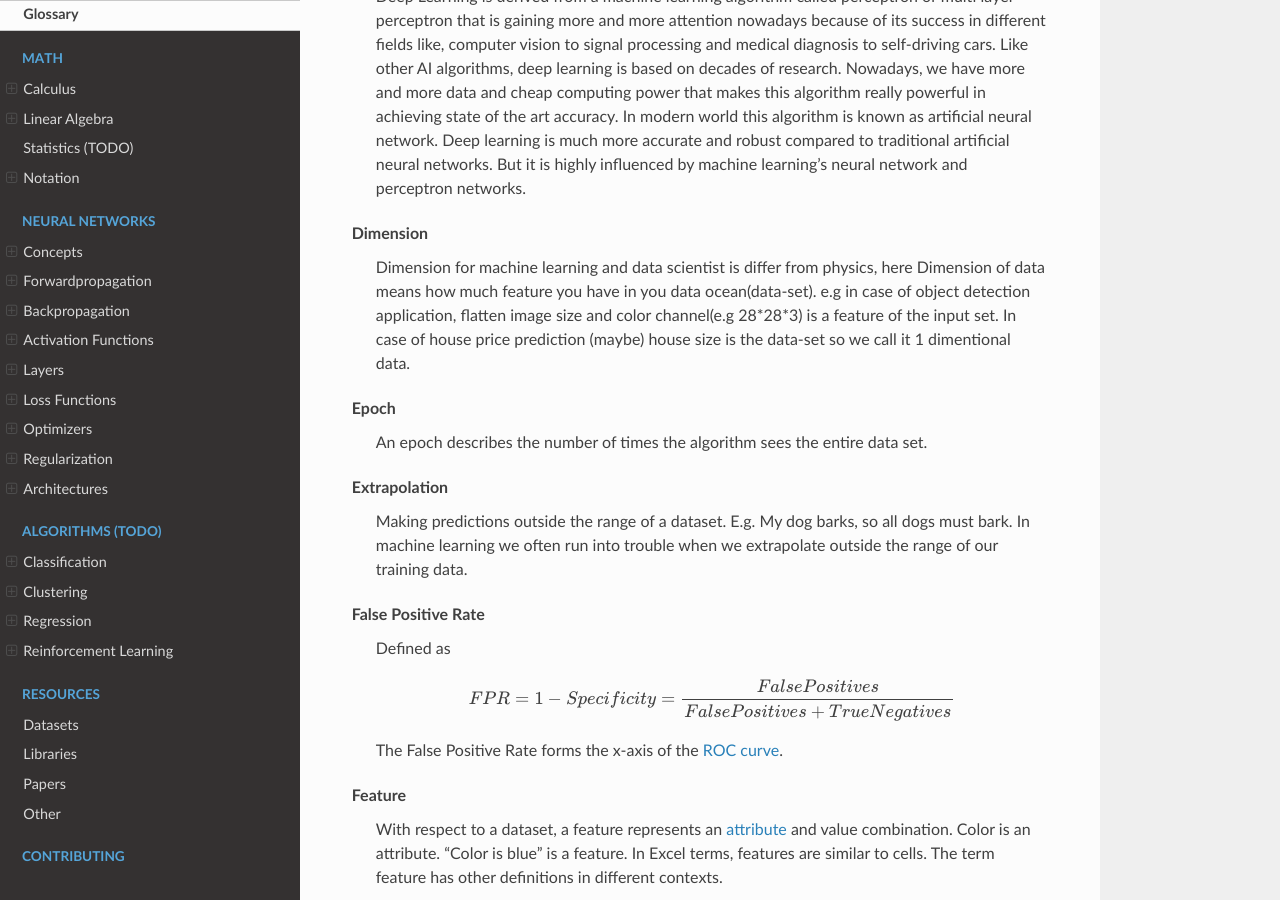
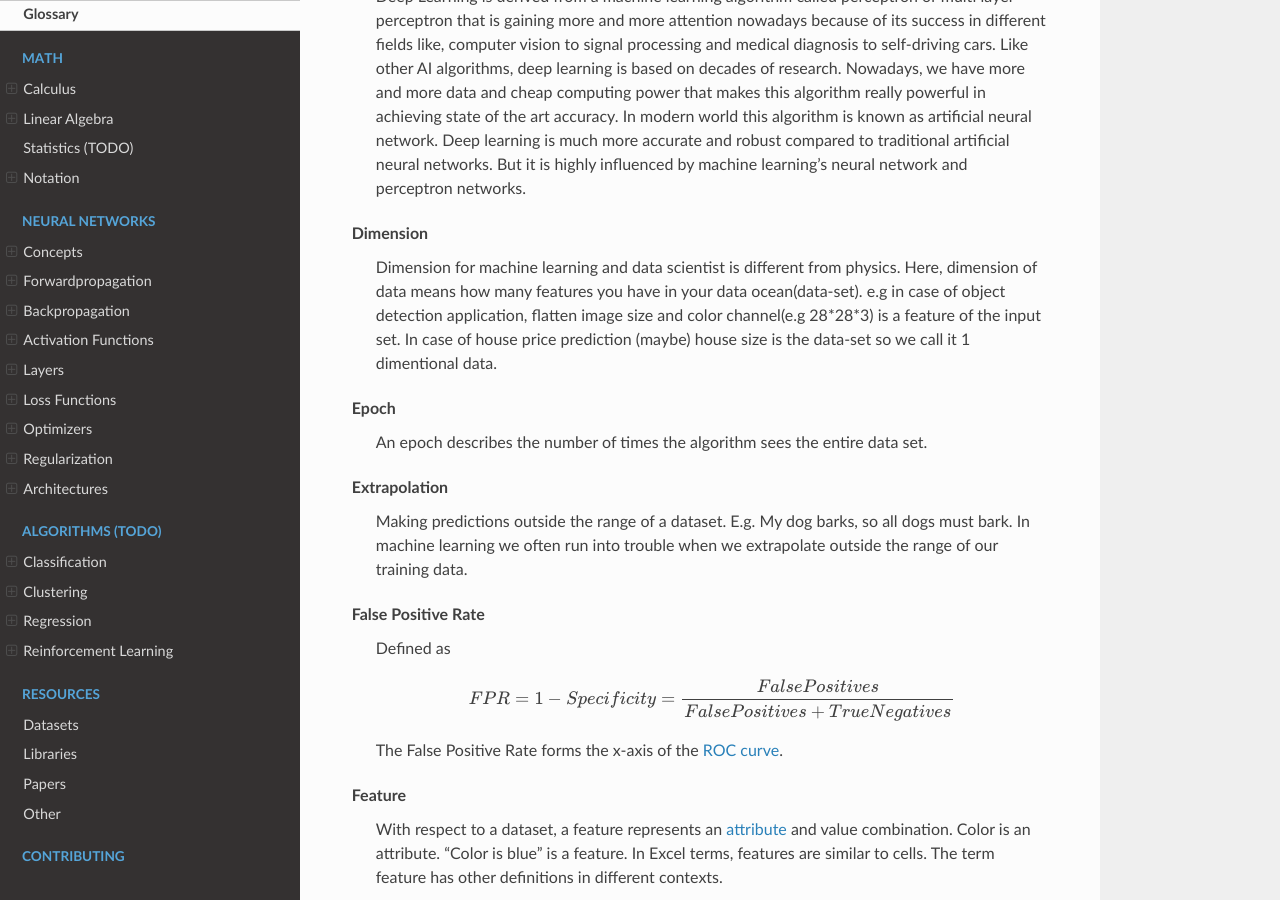
Before and after one commit to bfortuner/ml-glossary, a Sphinx documentation site: the page built from docs/glossary.rst, in a window 1280 px wide and 900 px high, scrolled down 1965 px. Built offline with Sphinx 7.4.7 and the Read the Docs theme 2.0.0, drawn with Linux system fonts in a browser that asks for light colours; pages that are not in the unit, such as notebooks, are missing from menus.

Commit message:
Fixed semantics

```diff
--- a/docs/glossary.rst
+++ b/docs/glossary.rst
@@ -94,7 +94,7 @@
 .. _glossary_dimension:
 
 Dimension
-  Dimension for machine learning and data scientist is differ from physics, here Dimension of data means how much feature you have in you data ocean(data-set). e.g in case of object detection application, flatten image size and color channel(e.g 28*28*3) is a feature of the input set. In case of house price prediction (maybe) house size is the data-set so we call it 1 dimentional data.
+  Dimension for machine learning and data scientist is different from physics. Here, dimension of data means how many features you have in your data ocean(data-set). e.g in case of object detection application, flatten image size and color channel(e.g 28*28*3) is a feature of the input set. In case of house price prediction (maybe) house size is the data-set so we call it 1 dimentional data.
 
 .. _glossary_epoch:
 
```
